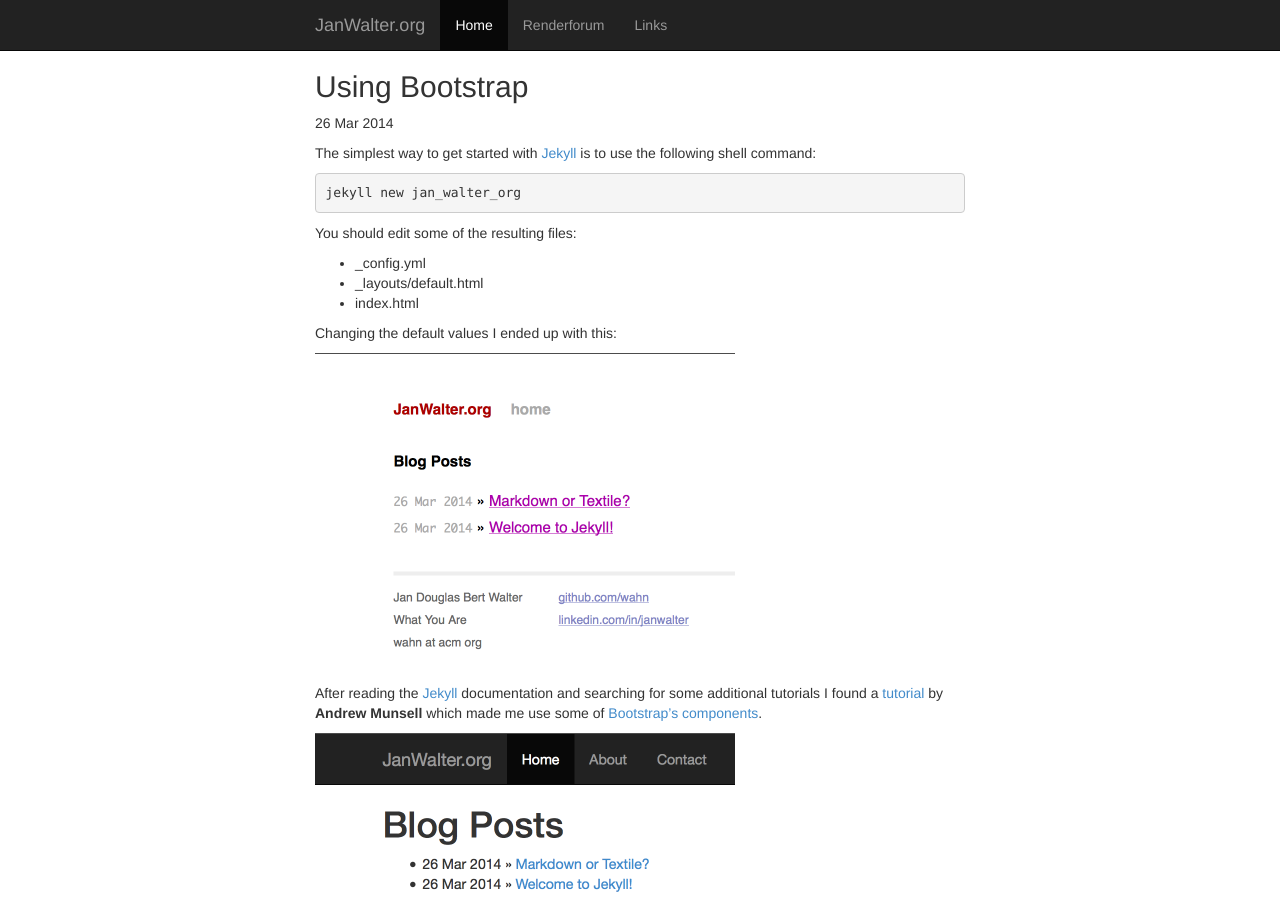
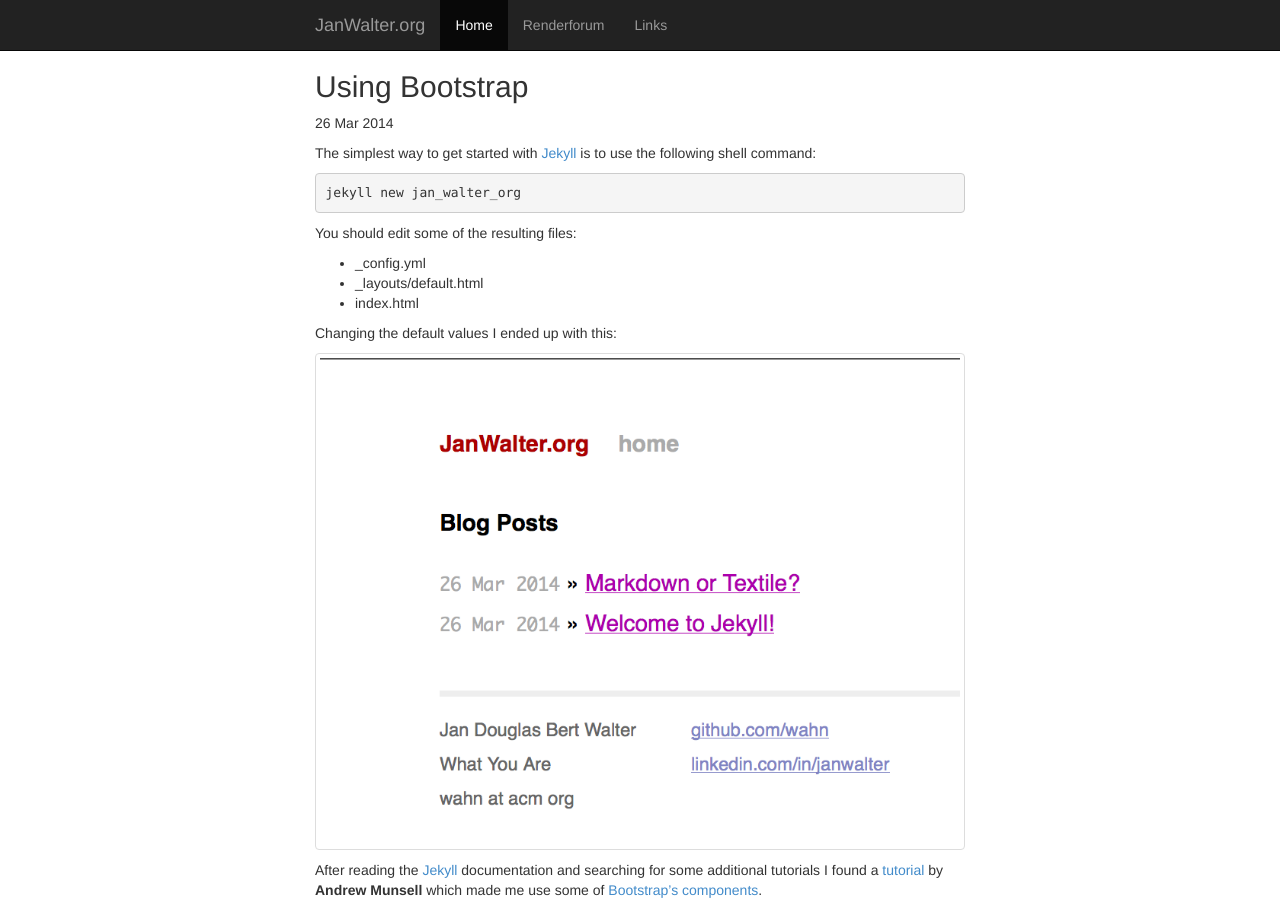
Before and after one commit to wahn/jan_walter_org, a Jekyll site: the page built from _posts/2014-03-26-using-bootstrap.markdown, in a window 1280 px wide and 900 px high. Built offline with Jekyll 4.4.1, drawn with Linux system fonts in a browser that asks for light colours; nearby versions of some CDN libraries; library files that are not in the unit come from our copies; Markdown is read by kramdown in place of the engine named in the settings.

Commit message:
Use img-thumbnail.

```diff
--- a/_posts/2014-03-26-using-bootstrap.markdown
+++ b/_posts/2014-03-26-using-bootstrap.markdown
@@ -20,14 +20,16 @@ You should edit some of the resulting files:
 
 Changing the default values I ended up with this:
 
-<img src="/assets/jekyll_jan_walter_org_001.png" alt="Version 1" height="320"/>
+<img src="/assets/jekyll_jan_walter_org_001.png" alt="Version 1"
+height="320" class="img-thumbnail"/>
 
 After reading the [Jekyll][jekyll] documentation and searching for
 some additional tutorials I found a [tutorial][tutorial] by __Andrew
 Munsell__ which made me use some of [Bootstrap's][bootstrap]
 [components][getting-started].
 
-<img src="/assets/jekyll_jan_walter_org_002.png" alt="Version 2" height="320"/>
+<img src="/assets/jekyll_jan_walter_org_002.png" alt="Version 2"
+height="320" class="img-thumbnail"/>
 
 Currently the __About__ and __Contact__ entries do nothing.
 
```
